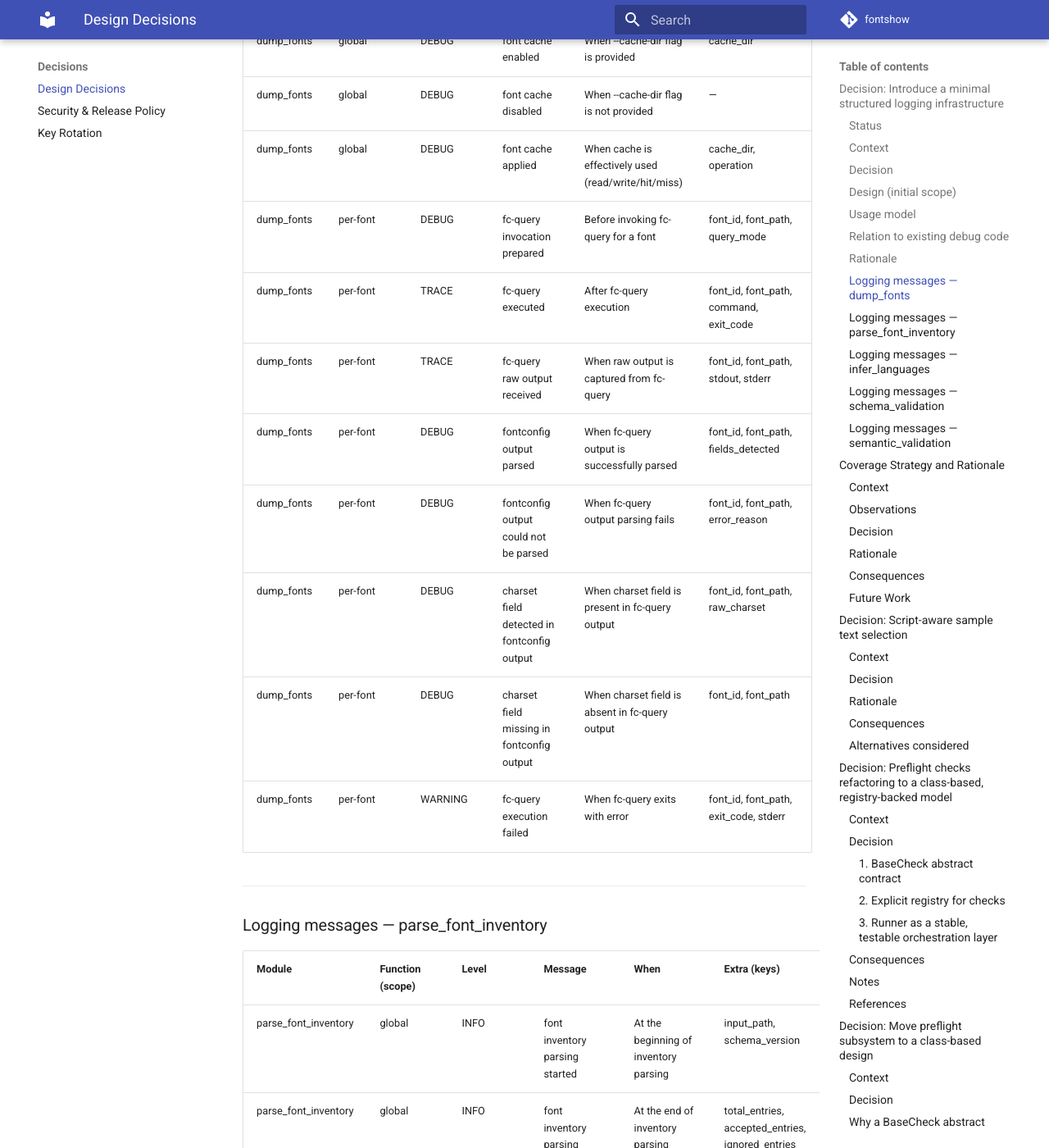
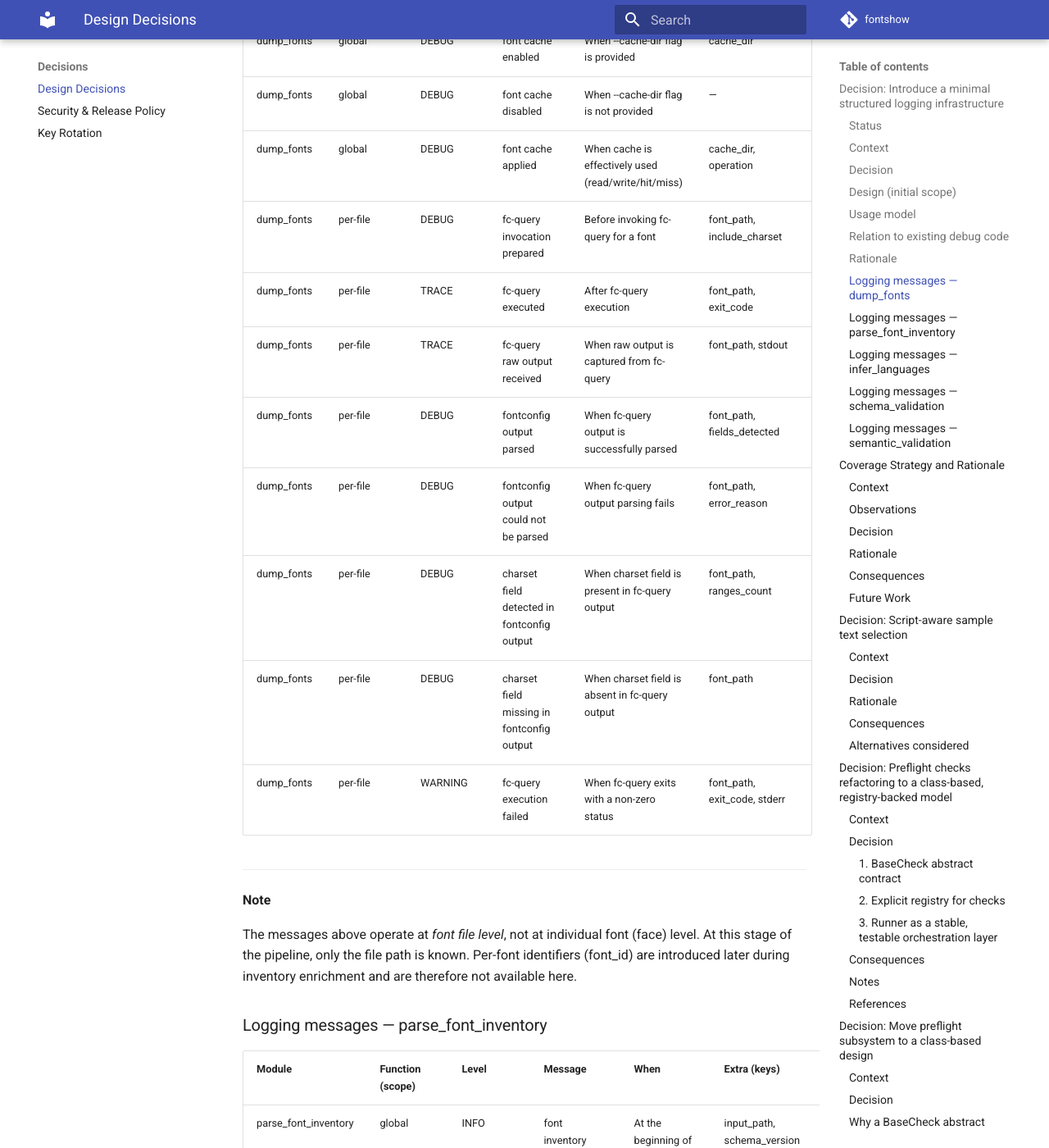
Before and after one commit to marco0560/Fontshow, an MkDocs documentation site: the page built from docs/decisions.md, in a window 1280 px wide and 1400 px high, scrolled down 2919 px. Shown: the whole window at 82% size. Built offline with MkDocs 1.6.1 and Material for MkDocs 9.7.7, drawn with Linux system fonts in a browser that asks for light colours; comment, search, counter and statistics services are not loaded.

Commit message:
docs(core): align dump_fonts fc-query logging to file-level
Update the structured logging specification to reflect file-level
fc-query execution, including failure cases and correct payloads.

Why:
-

What:
-

Notes:
-

Refs: #

```diff
--- a/docs/decisions.md
+++ b/docs/decisions.md
@@ -103,16 +103,23 @@ introducing permanent complexity or user-facing behavior changes.
 | dump_fonts  | global           | DEBUG   | font cache enabled                         | When --cache-dir flag is provided                            | cache_dir |
 | dump_fonts  | global           | DEBUG   | font cache disabled                        | When --cache-dir flag is not provided                        | — |
 | dump_fonts  | global           | DEBUG   | font cache applied                         | When cache is effectively used (read/write/hit/miss)        | cache_dir, operation |
-| dump_fonts  | per-font         | DEBUG   | fc-query invocation prepared               | Before invoking fc-query for a font                          | font_id, font_path, query_mode |
-| dump_fonts  | per-font         | TRACE   | fc-query executed                          | After fc-query execution                                     | font_id, font_path, command, exit_code |
-| dump_fonts  | per-font         | TRACE   | fc-query raw output received               | When raw output is captured from fc-query                    | font_id, font_path, stdout, stderr |
-| dump_fonts  | per-font         | DEBUG   | fontconfig output parsed                   | When fc-query output is successfully parsed                  | font_id, font_path, fields_detected |
-| dump_fonts  | per-font         | DEBUG   | fontconfig output could not be parsed      | When fc-query output parsing fails                           | font_id, font_path, error_reason |
-| dump_fonts  | per-font         | DEBUG   | charset field detected in fontconfig output| When charset field is present in fc-query output             | font_id, font_path, raw_charset |
-| dump_fonts  | per-font         | DEBUG   | charset field missing in fontconfig output | When charset field is absent in fc-query output              | font_id, font_path |
-| dump_fonts  | per-font         | WARNING | fc-query execution failed                 | When fc-query exits with error                               | font_id, font_path, exit_code, stderr |
+| dump_fonts  | per-file         | DEBUG   | fc-query invocation prepared               | Before invoking fc-query for a font                          | font_path, include_charset |
+| dump_fonts  | per-file         | TRACE   | fc-query executed                          | After fc-query execution                                     | font_path, exit_code |
+| dump_fonts  | per-file         | TRACE   | fc-query raw output received               | When raw output is captured from fc-query                    | font_path, stdout |
+| dump_fonts  | per-file         | DEBUG   | fontconfig output parsed                   | When fc-query output is successfully parsed                  | font_path, fields_detected |
+| dump_fonts  | per-file         | DEBUG   | fontconfig output could not be parsed      | When fc-query output parsing fails                           | font_path, error_reason |
+| dump_fonts  | per-file         | DEBUG   | charset field detected in fontconfig output| When charset field is present in fc-query output             | font_path, ranges_count |
+| dump_fonts  | per-file         | DEBUG   | charset field missing in fontconfig output | When charset field is absent in fc-query output              | font_path |
+| dump_fonts  | per-file         | WARNING | fc-query execution failed | When fc-query exits with a non-zero status | font_path, exit_code, stderr |
 
 ---
+
+**Note**
+
+The messages above operate at *font file level*, not at individual font
+(face) level. At this stage of the pipeline, only the file path is known.
+Per-font identifiers (font_id) are introduced later during inventory
+enrichment and are therefore not available here.
 
 ### Logging messages — parse_font_inventory
 
```
